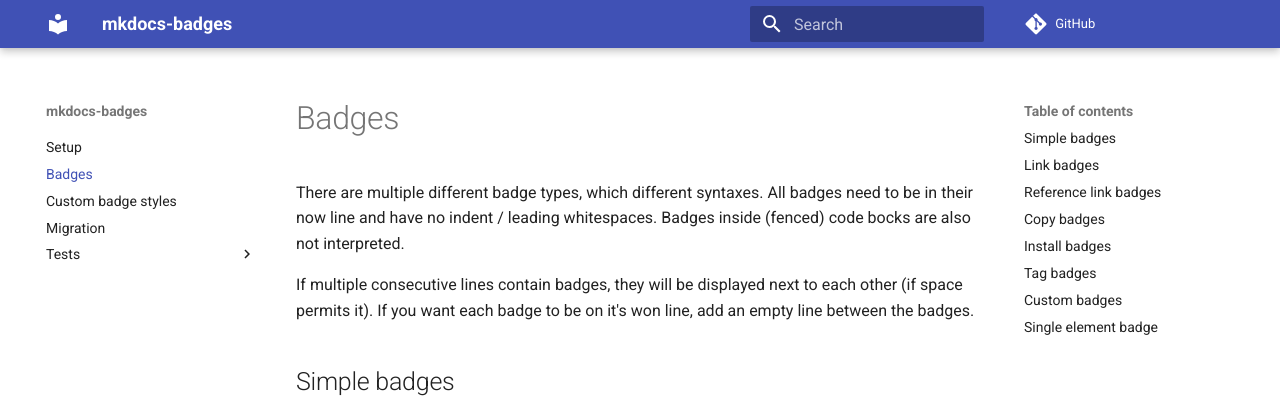
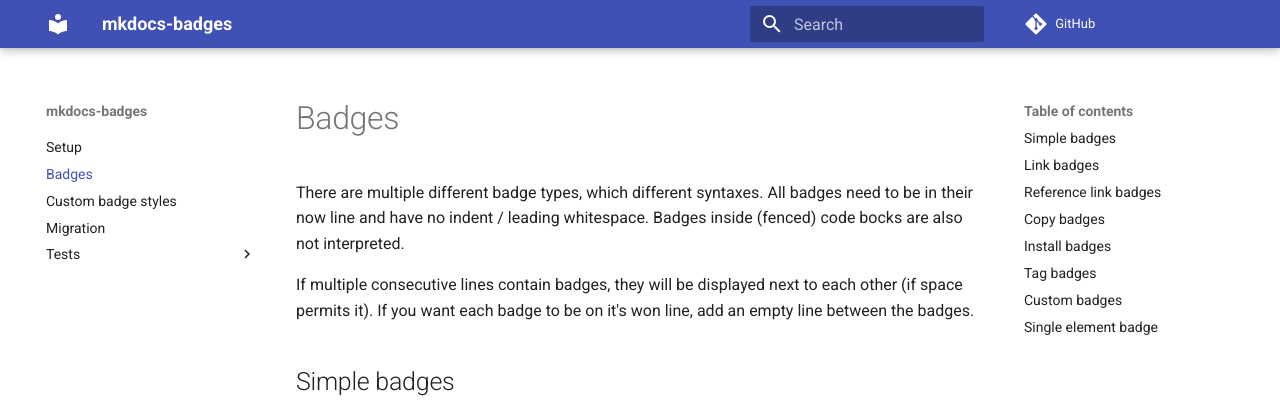
Before and after one commit to six-two/mkdocs-badges, an MkDocs documentation site: the page built from docs/badges.md, in a window 1280 px wide and 900 px high. Shown: the top 400 px of the window. Built offline with MkDocs 1.6.1 and Material for MkDocs 9.7.7, drawn with Linux system fonts in a browser that asks for light colours; comment, search, counter and statistics services are not loaded.

Commit message:
Small non-code fixes

```diff
--- a/docs/badges.md
+++ b/docs/badges.md
@@ -6,7 +6,7 @@ hide:
 # Badges
 
 There are multiple different badge types, which different syntaxes.
-All badges need to be in their now line and have no indent / leading whitespaces.
+All badges need to be in their now line and have no indent / leading whitespace.
 Badges inside (fenced) code bocks are also not interpreted.
 
 If multiple consecutive lines contain badges, they will be displayed next to each other (if space permits it).
```
Also changed, not shown: README.md (+5 -6 lines), docs/setup.md (+1 -1 lines), badges_screenshot.png (deleted), 4 other files.
